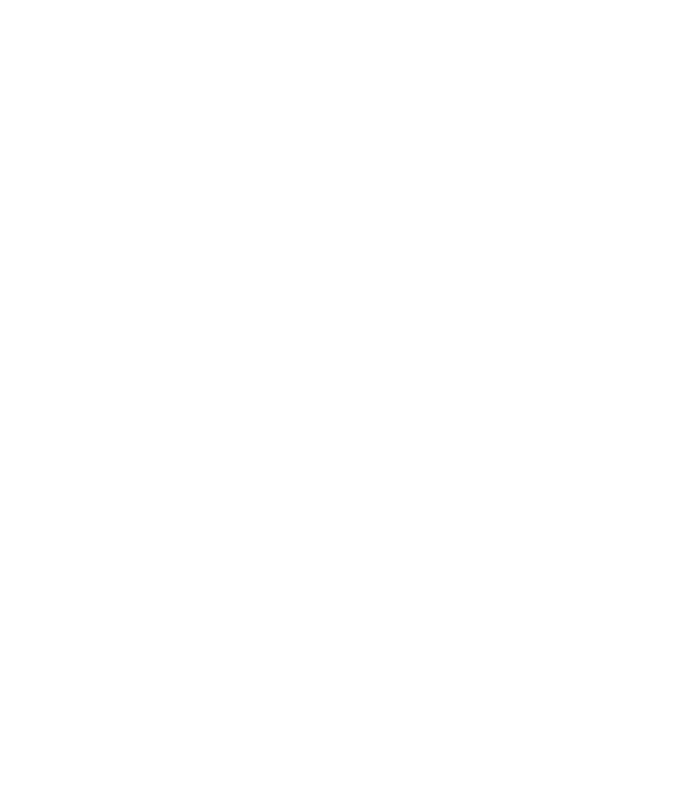
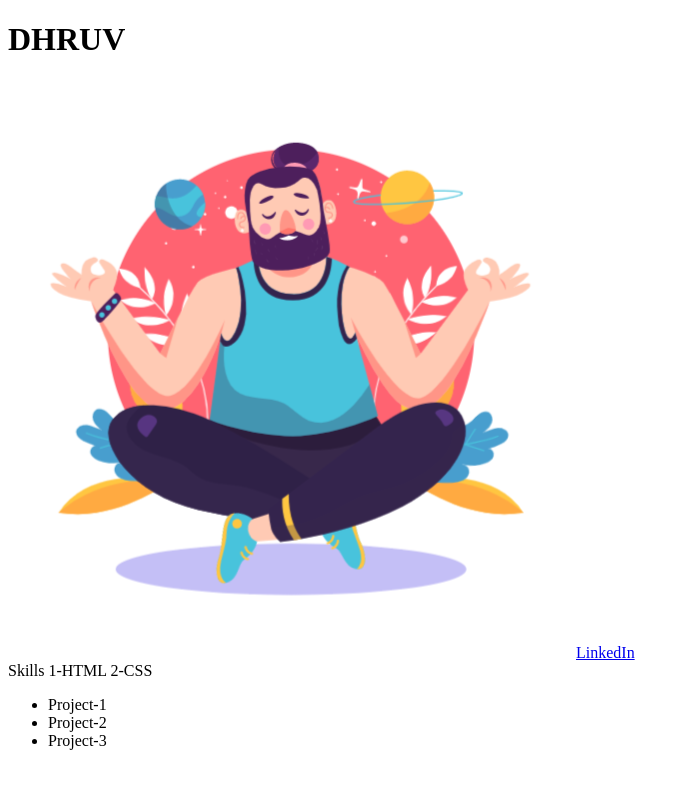
Before and after one commit to acciojob/portfolio-page-dhruvk-081, a website: page main.html in a window 1280 px wide. Shown: the whole page, without its empty margins (0-690 px from the left). Drawn offline with Linux system fonts and the light colour scheme.

Commit message:
1st submit

```diff
--- a/main.html
+++ b/main.html
@@ -8,6 +8,22 @@
 
 <body>
 	<!-- the entire body must be written by student -->
+	<h1>DHRUV</h1>
+	<img src="./img.png" alt="">
+	<a href="https://www.linkedin.com/" target="_blank">LinkedIn</a>
+	<section id="skills">
+		Skills
+		1-HTML
+		2-CSS
+	</section>
+
+	<section id="projects">
+		<ul>
+			<li>Project-1</li>
+			<li>Project-2</li>
+			<li>Project-3</li>
+		</ul>
+	</section>
     <script type="text/javascript" src="./script.js">
 </script>
 
```
Also changed, not shown: img.png (added).
